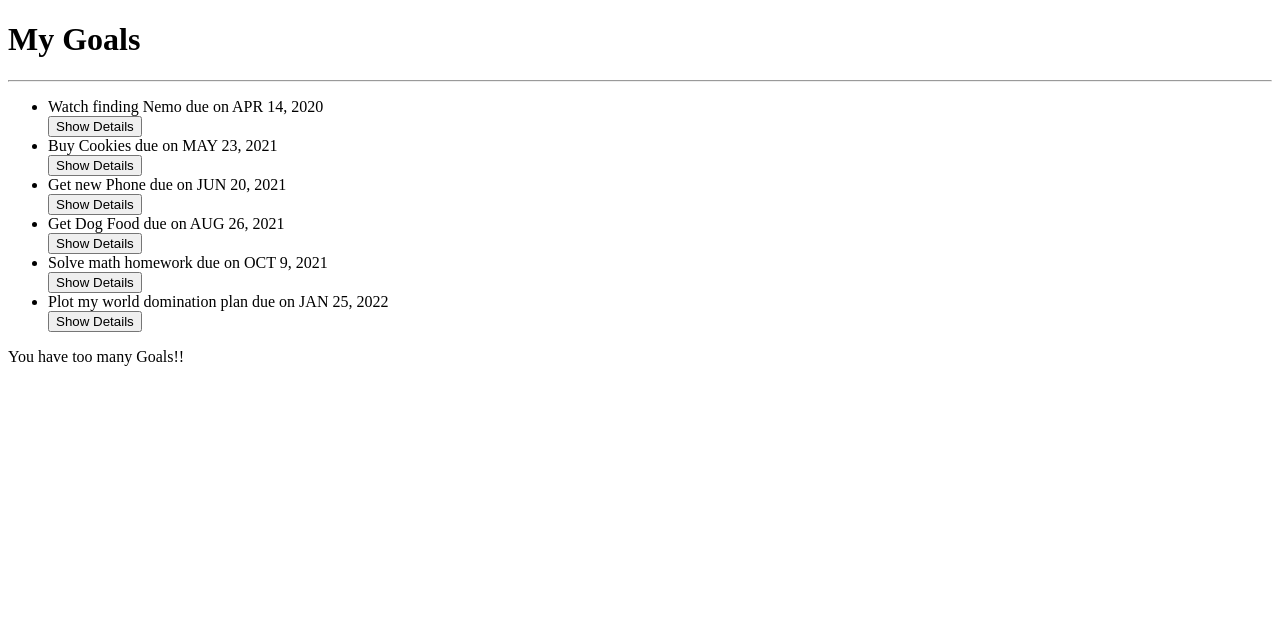
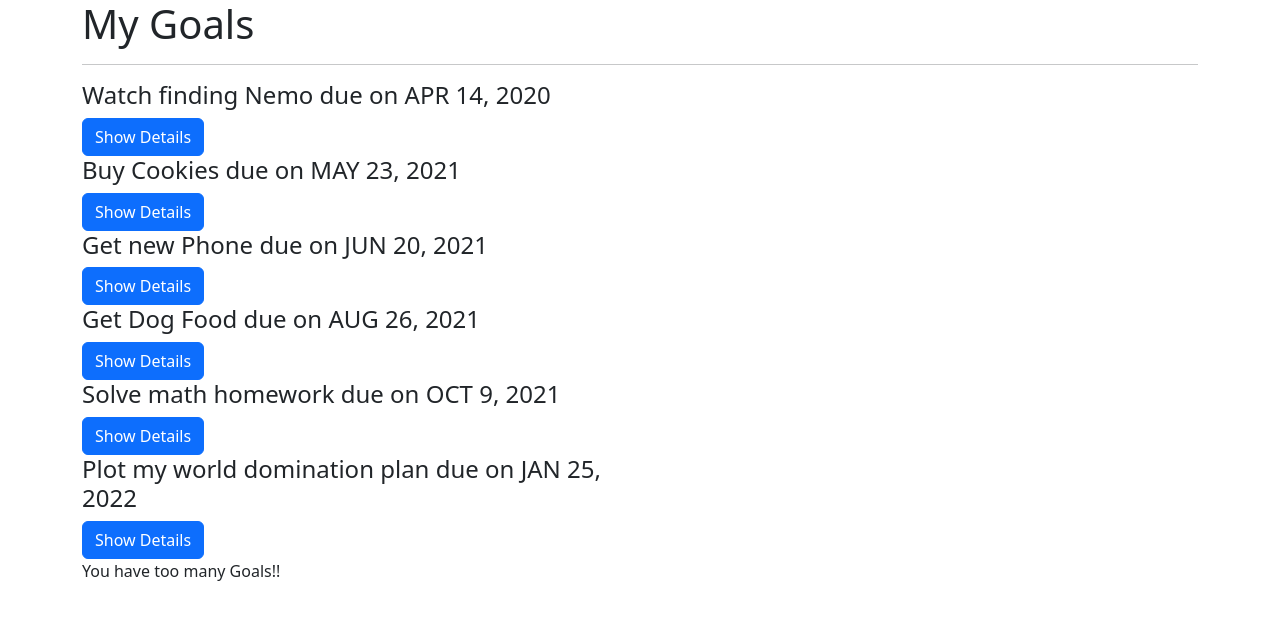
Before and after one commit to Andrew-1000/GoalsApp, an Angular app: page / in a window 1280 px wide. Shown: the top 620 px of the page. Built offline with nearby package versions, Linux system fonts and the light colour scheme.

Commit message:
Complete Goal and Delete Goal buttons display appropriate messages

```diff
--- a/src/app/goal-detail/goal-detail.component.html
+++ b/src/app/goal-detail/goal-detail.component.html
@@ -7,5 +7,6 @@ To Consult: {{goal.owner}}
 
 <p>This goal will be complete in {{goal.completeDate|dateCount}} days</p>
 <br>
-<button (click)=goalComplete(true)>Goal Complete</button>
+<button (click)=goalComplete(true) class="btn btn-outline-primary">Goal Complete</button> &nbsp;
+<button (click)=deleteComplete(true) class="btn btn-outline-danger">Delete Goal</button>
 <br>
--- a/src/app/goal-detail/goal-detail.component.ts
+++ b/src/app/goal-detail/goal-detail.component.ts
@@ -1,3 +1,4 @@
+import { EmitterVisitorContext } from '@angular/compiler';
 import { Component, Input, OnInit, Output, EventEmitter } from '@angular/core';
 import { Goal } from '../goal';
 
@@ -10,11 +11,17 @@ export class GoalDetailComponent implements OnInit {
 
   @Input() goal!: Goal;
 
-  @Output() isComplete = new EventEmitter<boolean>();
+  @Output() isComplete:any = new EventEmitter<boolean>();
+  @Output() isToBeDeleted:any = new EventEmitter<boolean>();
 
   goalComplete(complete:boolean) {
     this.isComplete.emit(complete);
   }
+
+  deleteComplete(complete:boolean) {
+    this.isToBeDeleted.emit(complete)
+  }
+
   constructor() { }
 
   ngOnInit(): void {
--- a/src/app/goal/goal.component.html
+++ b/src/app/goal/goal.component.html
@@ -1,10 +1,27 @@
-<h1>My Goals</h1>
-<hr>
-<ul>
-    <div *ngFor='let goal of goals; let i = index'>
-        <li appStrikethrough>{{goal.name}} due on {{goal.completeDate|date|uppercase}}</li>
-        <button (click)='toggleDetails(i)'>Show Details</button>
-        <app-goal-detail *ngIf='goal.showDescription' [goal]='goal' (isComplete)='completeGoal($event,i)'></app-goal-detail>
+<div class="container">
+
+    <h1>My Goals</h1>
+    <hr>
+    <div class="row">
+        <div class="col-md-6">
+
+            <div *ngFor='let goal of goals; let i = index'>
+                <div>
+                    <h4 appStrikethrough>{{goal.name}} due on {{goal.completeDate|date|uppercase}}</h4>
+                    <button (click)='toggleDetails(i)' class="btn btn-primary">Show Details</button>
+                </div>
+                <div *ngIf='goal.showDescription'>
+
+                    <app-goal-detail [goal]='goal' (isComplete)='completeGoal($event, i)' (isToBeDeleted)='deleteGoal($event,i)'></app-goal-detail>
+
+                </div>
+
+
+            </div>
+
+
+        </div>
     </div>
-</ul>
-<p *ngIf='goals.length > 5'>You have too many Goals!!</p>
+    <p *ngIf='goals.length > 5'>You have too many Goals!!</p>
+
+</div>
--- a/src/app/goal/goal.component.ts
+++ b/src/app/goal/goal.component.ts
@@ -16,13 +16,27 @@ export class GoalComponent implements OnInit {
     new Goal(6, 'Plot my world domination plan','Cause I am an evil overlord','Christopher', new Date(2021, 12, 25)),
   ];
 
+
+
   toggleDetails(index: any | any) {
     this.goals[index].showDescription = !this.goals[index].showDescription;
   }
 
   completeGoal(isComplete: any, index: number) {
     if (isComplete) {
-      this.goals.splice(index, 1);
+      let toComplete = confirm(`Are you sure you want to mark ${this.goals[index].name} as complete?`)
+      if(toComplete){
+        this.goals.splice(index, 1);
+      }
+
+    }
+  }
+  deleteGoal(isToBeDeleted: any, index: number) {
+    if(isToBeDeleted) {
+      let toDelete = confirm(`Are you sure you want to delete ${this.goals[index].name}?`)
+      if(toDelete) {
+        this.goals.splice(index, 1);
+      }
     }
   }
   constructor() { }
--- a/src/index.html
+++ b/src/index.html
@@ -1,5 +1,6 @@
 <!doctype html>
 <html lang="en">
+
 <head>
     <meta charset="utf-8">
     <title>Goal</title>
@@ -7,7 +8,9 @@
     <meta name="viewport" content="width=device-width, initial-scale=1">
     <link rel="icon" type="image/x-icon" href="favicon.ico">
 </head>
+
 <body>
     <app-root></app-root>
 </body>
+
 </html>
--- a/src/styles.css
+++ b/src/styles.css
@@ -1 +1,3 @@
 /* You can add global styles to this file, and also import other style files */
+
+@import "~bootstrap/dist/css/bootstrap.css";
```
Lines whose indentation alone changed are shown as unchanged.
